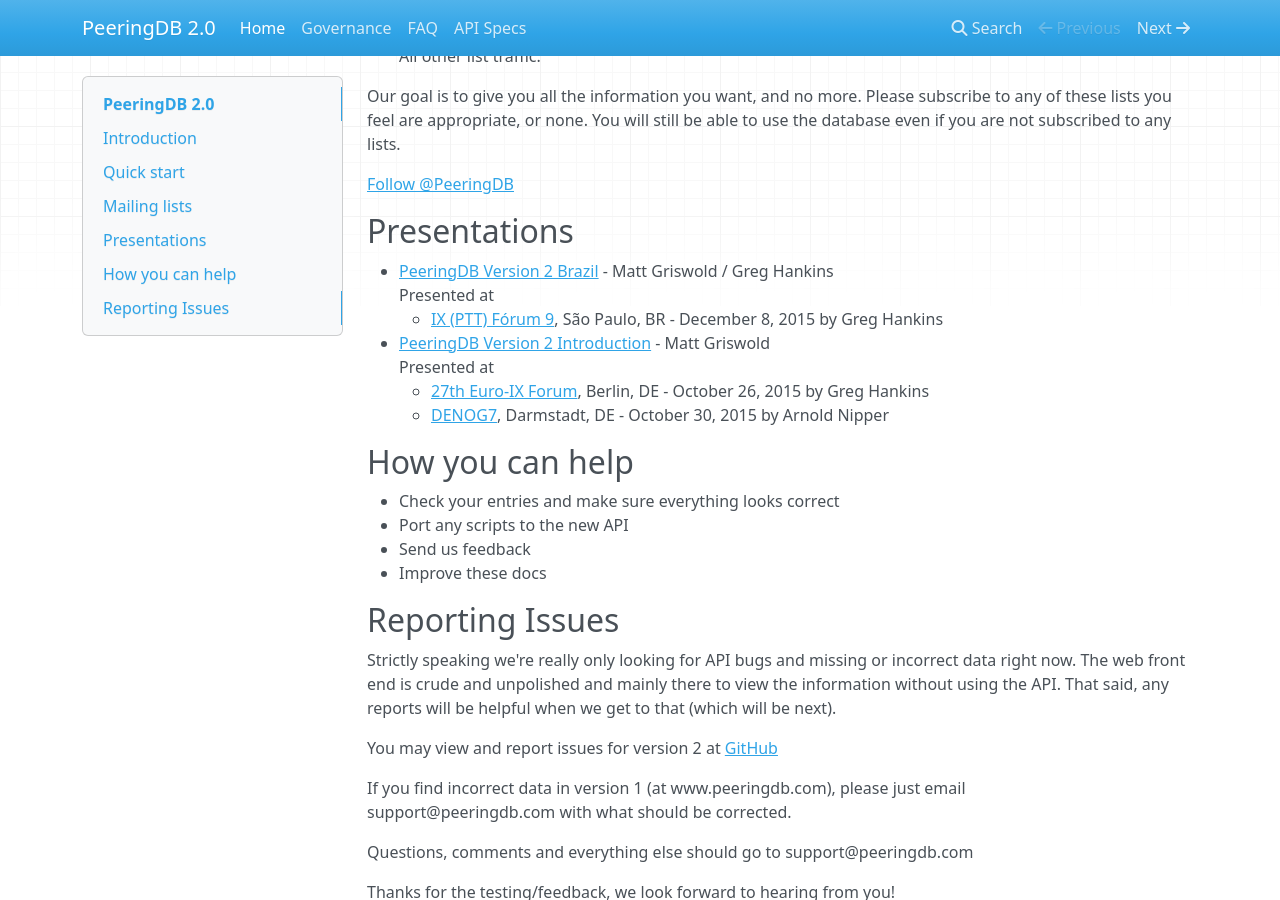
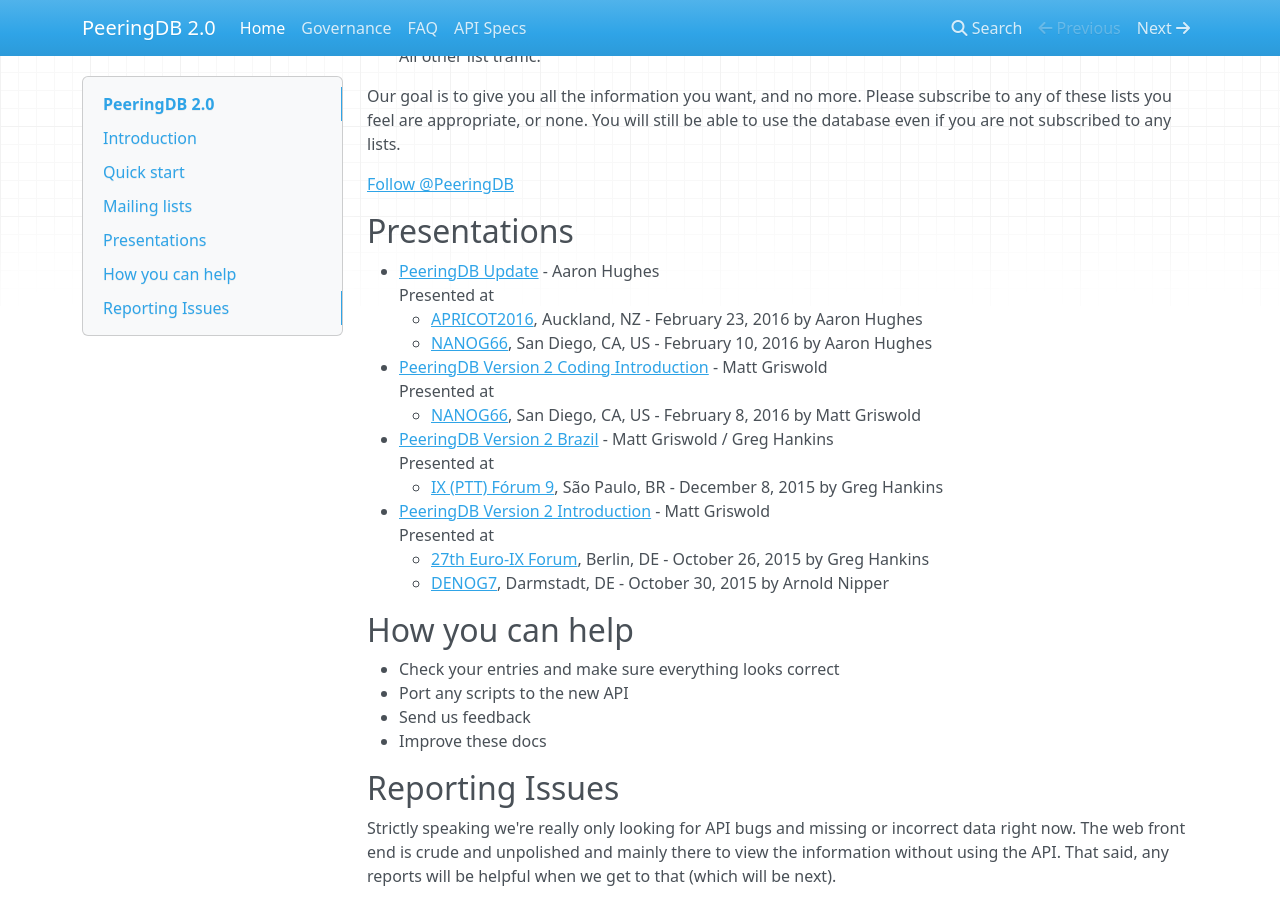
Before and after one commit to peeringdb/docs, an MkDocs documentation site: the page built from docs/index.md, in a window 1280 px wide and 900 px high, scrolled down 1566 px. Built offline with MkDocs 1.6.1, drawn with Linux system fonts in a browser that asks for light colours; nearby versions of some CDN libraries; comment, search, counter and statistics services are not loaded; old or Windows-style settings are respelled for this version of MkDocs.

Commit message:
add presentations

```diff
--- a/docs/index.md
+++ b/docs/index.md
@@ -79,6 +79,13 @@
 
 ## Presentations
 
+- [PeeringDB Update](presentation/PeeringTrack-PDB-Update-20160205.pdf) - Aaron Hughes
+  Presented at
+    - [APRICOT2016](https://2016.apricot.net/), Auckland, NZ - February 23, 2016 by Aaron Hughes
+    - [NANOG66](http://nanog.org/meetings/nanog66/home), San Diego, CA, US - February 10, 2016 by Aaron Hughes
+- [PeeringDB Version 2 Coding Introduction](presentation/PeeringDB_Version_2-Coding_Introduction.pdf) - Matt Griswold
+  Presented at
+    - [NANOG66](http://nanog.org/meetings/nanog66/home), San Diego, CA, US - February 8, 2016 by Matt Griswold
 - [PeeringDB Version 2 Brazil](presentation/PeeringDB_Version_2-Brazil.pdf) - Matt Griswold / Greg Hankins
   Presented at
     - [IX (PTT) Fórum 9](http://ix.br/pttforum/9/index-en.html), São Paulo, BR - December 8, 2015 by Greg Hankins
```
Also changed, not shown: 2 other files.
